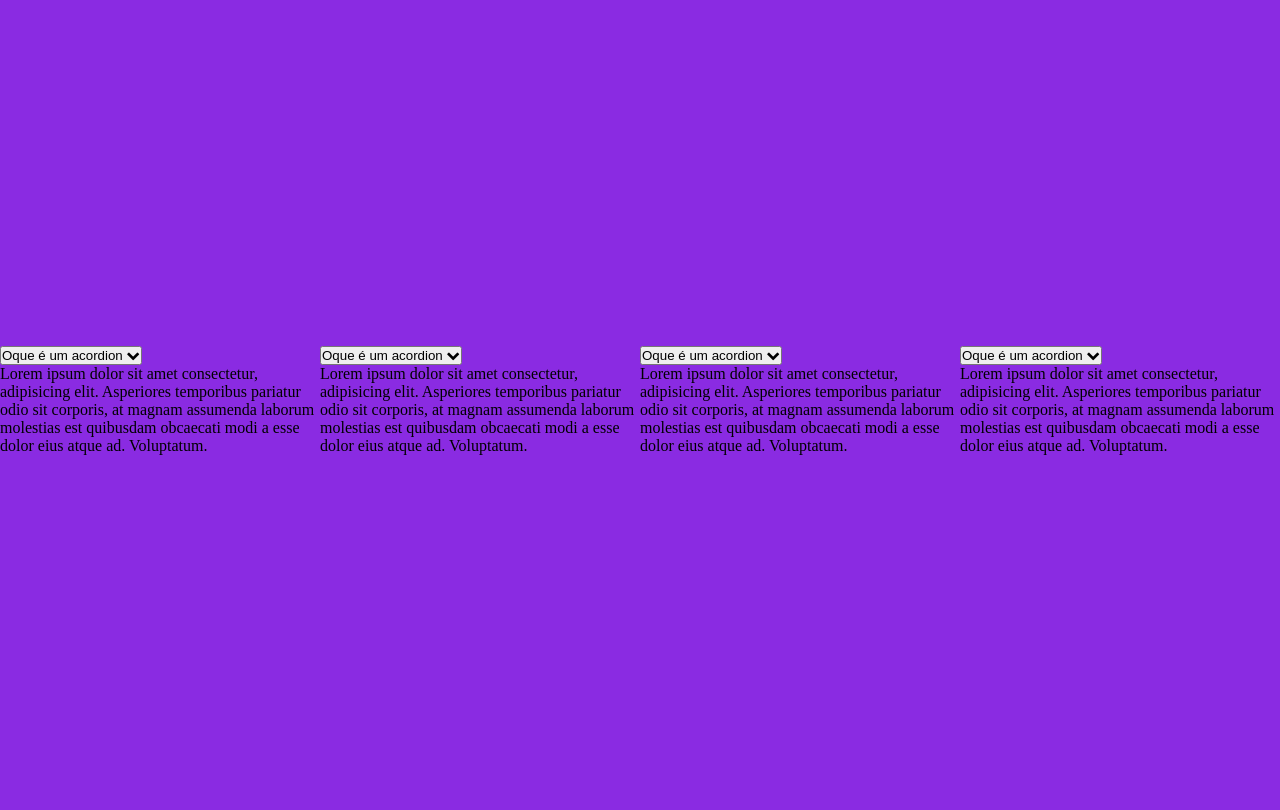
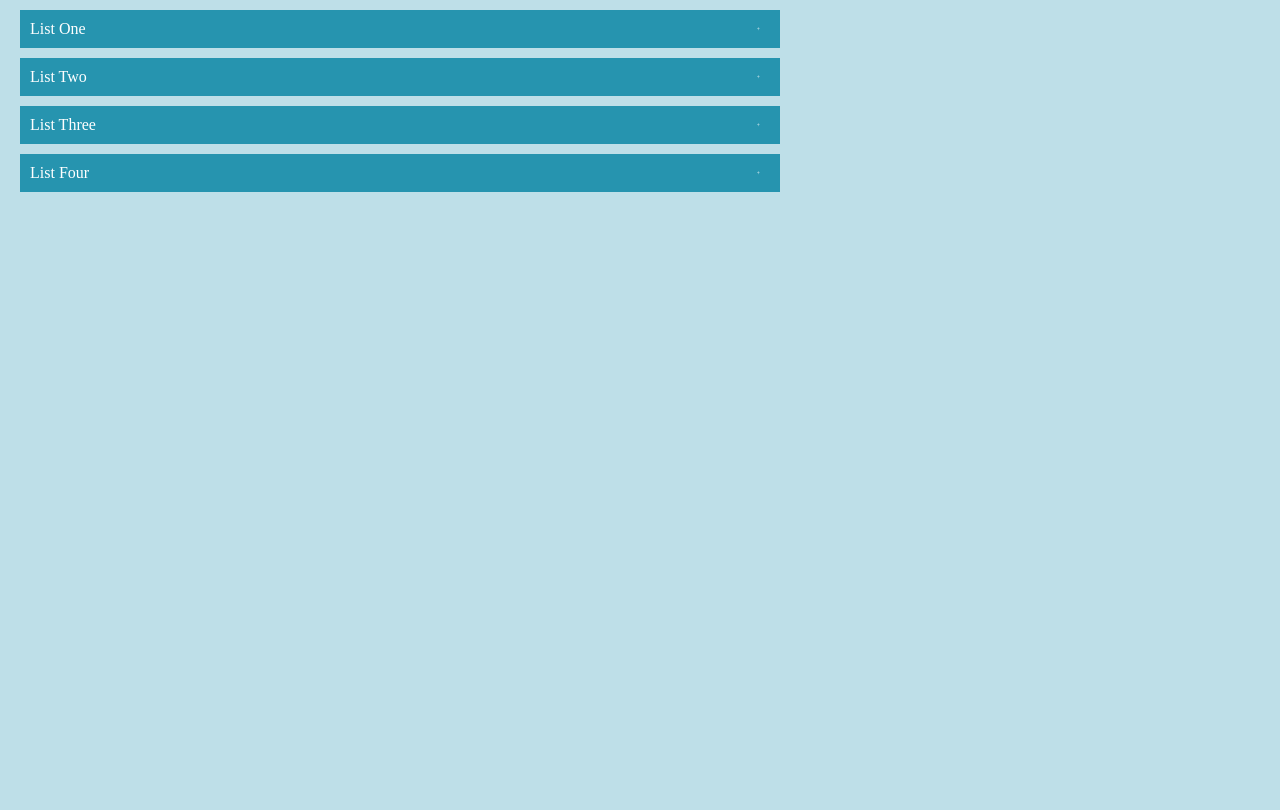
Before and after one commit to Rafadfonseca/Yfilms, a PHP site: page /filme.html in a window 1280 px wide. Before the commit the page ends 455 px from the top, so only its background shows below. Run offline with PHP 8.4, Linux system fonts and the light colour scheme.

Commit message:
tentativa de accordion

```diff
--- a/css/filme.css
+++ b/css/filme.css
@@ -3,18 +3,43 @@
     padding: 0;
     box-sizing: border-box;
 }
-
 body{
+    justify-content: center;
+    align-items: center;
     min-height: 100vh;
-    display: flex;
-    align-items: center;
-    justify-content: center;
-    background-color: blueviolet;
+    background: #bedfe8;
 }
-
-#container{
-    display: flex;
-    flex-direction: column;
-    gap: 8px;
-    width: 500px;
+.accordion{
+    max-width: 800px;
 }
+.accordion .contentBx{
+    position: relative;
+    margin: 10px 20px;
+}
+.accordion .contentBx .label{
+    position: relative;
+    padding: 10px;
+    background: #2694af;
+    color: #fff;
+    cursor: pointer;
+}
+.accordion .contentBx .label::before{
+    content: '+';
+    position: absolute;
+    top: 50%;
+    right: 20px;
+    transform: translateY(-50%);
+    font-size: 1.5mm;
+}
+.accordion .contentBx .content{
+    position: relative;
+    background: #fff;
+    height: 0;
+    overflow: hidden;
+    transition: 0.5s;
+    overflow-y: auto;
+}
+.accordion .contentBx.active .content{
+    height: 150px;
+    padding: 10px;
+}
--- a/filme.html
+++ b/filme.html
@@ -4,72 +4,67 @@
     <meta charset="UTF-8">
     <meta name="viewport" content="width=device-width, initial-scale=1.0">
     <link rel="stylesheet" href="css/filme.css">
-    <link rel="stylesheet" href="https://cdnjs.cloudflare.com/ajax/libs/font-awesome/4.7.0/css/font-awesome.min.css">
     <title>Document</title>
 </head>
 <body>
-
-
-        <div id="container">
     <div class="accordion">
-                <button class="accordion-header">
-                    <span>Oque é um acordion</span>
-                    <i class="fa fa-chevron-down"></i>
-                </button>
-                <div class="accordion-body">
-                    <p>
-                        Lorem ipsum dolor sit amet consectetur, adipisicing elit. Asperiores temporibus pariatur odio sit corporis, at magnam assumenda laborum molestias est quibusdam obcaecati modi a esse dolor eius atque ad. Voluptatum.
-                    </p>
+        <div class="contentBx">
+            <div class="label">List One</div>
+            <div class="content">
+                <p>Lorem ipsum dolor sit amet consectetur adipisicing elit.
+                    Voluptatum repellat nihil perferendis, aperiam et error.
+                    Quasi adipisci vitae magni fugit! Magni amet officia quas
+                    velit autem tempora minima iure architecto.</p>
             </div>
         </div>
     </div>
 
-        <div id="container">
     <div class="accordion">
-                <button class="accordion-header">
-                    <span>Oque é um acordion</span>
-                    <i class="fa fa-chevron-down"></i>
-                </button>
-                <div class="accordion-body">
-                    <p>
-                        Lorem ipsum dolor sit amet consectetur, adipisicing elit. Asperiores temporibus pariatur odio sit corporis, at magnam assumenda laborum molestias est quibusdam obcaecati modi a esse dolor eius atque ad. Voluptatum.
-                    </p>
+        <div class="contentBx">
+            <div class="label">List Two</div>
+            <div class="content">
+                <p>Lorem ipsum dolor sit amet consectetur adipisicing elit.
+                    Voluptatum repellat nihil perferendis, aperiam et error.
+                    Quasi adipisci vitae magni fugit! Magni amet officia quas
+                    velit autem tempora minima iure architecto.</p>
             </div>
         </div>
     </div>
 
-        <div id="container">
     <div class="accordion">
-                <button class="accordion-header">
-                    <span>Oque é um acordion</span>
-                    <i class="fa fa-chevron-down"></i>
-                </button>
-                <div class="accordion-body">
-                    <p>
-                        Lorem ipsum dolor sit amet consectetur, adipisicing elit. Asperiores temporibus pariatur odio sit corporis, at magnam assumenda laborum molestias est quibusdam obcaecati modi a esse dolor eius atque ad. Voluptatum.
-                    </p>
+        <div class="contentBx">
+            <div class="label">List Three</div>
+            <div class="content">
+                <p>Lorem ipsum dolor sit amet consectetur adipisicing elit.
+                    Voluptatum repellat nihil perferendis, aperiam et error.
+                    Quasi adipisci vitae magni fugit! Magni amet officia quas
+                    velit autem tempora minima iure architecto.</p>
             </div>
         </div>
     </div>
 
-        <div id="container">
     <div class="accordion">
-                <button class="accordion-header">
-                    <span>Oque é um acordion</span>
-                    <i class="fa fa-chevron-down"></i>
-                </button>
-                <div class="accordion-body">
-                    <p>
-                        Lorem ipsum dolor sit amet consectetur, adipisicing elit. Asperiores temporibus pariatur odio sit corporis, at magnam assumenda laborum molestias est quibusdam obcaecati modi a esse dolor eius atque ad. Voluptatum.
-                    </p>
+        <div class="contentBx">
+            <div class="label">List Four</div>
+            <div class="content">
+                <p>Lorem ipsum dolor sit amet consectetur adipisicing elit.
+                    Voluptatum repellat nihil perferendis, aperiam et error.
+                    Quasi adipisci vitae magni fugit! Magni amet officia quas
+                    velit autem tempora minima iure architecto.</p>
             </div>
         </div>
     </div>
 
+    <script>
+        const accordion = document.getElementsByClassName
+        ('contentBx');
 
-
-
-
+        for (i = 0; i<accordion.length; i++){
+            accordion[i].addEventListener('click', function(){
+                this.classList.toggler('active')
+            })
+        }
+    </script>
 
 </body>
 </html>
```
Lines whose indentation alone changed are shown as unchanged.
